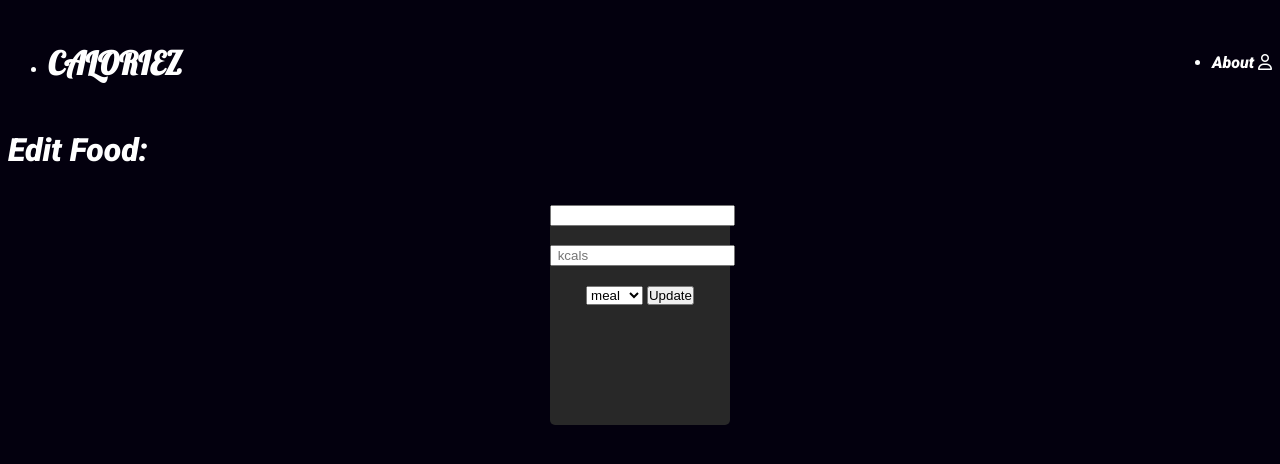
After one commit to chrisholtt/Calorie-tracker-app, a Flask app: template templates/foods/edit.html in a window 1280 px wide. The commit adds this page. Shown: the top 464 px of the page. Run offline with Flask 2, Linux system fonts and the light colour scheme; the template is opened without the code that fills it, so the values that code supplies are empty; some libraries are stand-ins or nearby versions; some web fonts are replaced.

Commit message:
added food edit feature

```diff
--- a/static/style.css
+++ b/static/style.css
@@ -24,7 +24,7 @@
 
 }
 
-nav ul li {
+nav ul {
     display: flex;
     flex-direction: row;
     align-items: center;
@@ -79,7 +79,7 @@ body {
     flex-direction: column;
     text-align: center;
     justify-content: center;
-    border: 2px solid black;
+    border: 2px solid white;
     border-radius: 5px;
     width: 400px;
 }
@@ -140,6 +140,7 @@ body {
     cursor: pointer;
 }
 
+
 .food-container h2 {
     padding: 0;
     margin: 0;
@@ -150,3 +151,20 @@ body {
     font-size: 90px;
     color: var(--Blue1);
 }
+
+.eat-uneat-btn{
+    border: none;
+    width: auto;
+    background: none;
+    cursor: pointer;
+}
+
+#check-green {
+    color: green;
+    font-size: 1.4rem;
+}
+
+#cross-red {
+    color: red;
+    font-size: 1.4rem;
+}
--- a/templates/base.html
+++ b/templates/base.html
@@ -30,8 +30,12 @@
                     <a href="/">
                         <h1 id="title">CALORIEZ</h1>
                     </a>
+                </li>
+                <li>
                     <a href="/">About</a>
+                    <a href="/"><i class="fa-regular fa-user"></i></a>
                 </li>
+
             </ul>
         </nav>
     </header>
--- /dev/null
+++ b/templates/foods/edit.html
@@ -0,0 +1,43 @@
+{% extends 'base.html' %}
+
+{% block content %}
+<h1>Edit Food:</h1>
+<div class="food-wrapper">
+    <div class="food-container">
+        <div class="food-container-inner">
+            <form action="/foods/edit/add/{{user_id}}/{{food_id}}/{{day_id}}" method="POST">
+                <input name="name" type="text" placeholder="{{food.name}}">
+                <br>
+                <br>
+                <input name="calories" type="text" placeholder="{{food.calories}} kcals">
+                <br>
+                <br>
+                <select name="food_type" id="type" required>
+                    <option value="main" {% if food.food_type=="main" %} selected {% endif %}>meal</option>
+                    <option value="fruit" {% if food.food_type=="fruit" %} selected {% endif %}>fruit</option>
+                    <option value="drink" {% if food.food_type=="drink" %} selected {% endif %}>drink</option>
+                    <option value="snack" {% if food.food_type=="snack" %} selected {% endif %}>snack</option>
+                    <option value="other" {% if food.food_type=="other" %} selected {% endif %}>other</option>
+                </select>
+                <button>Update</button>
+            </form>
+
+
+
+            <div class="food-bg">
+                {% if food.food_type == 'main' %}
+                <i class="fa-solid fa-burger"></i>
+                {% elif food.food_type == 'fruit'%}
+                <i class="fa-solid fa-apple-whole"></i>
+                {% elif food.food_type == 'drink'%}
+                <i class="fa-solid fa-bottle-water"></i>
+                {% elif food.food_type == 'snack'%}
+                <i class="fa-solid fa-candy-cane"></i>
+                {% elif food.food_type == 'other'%}
+                <i class="fa-solid fa-circle-question"></i>
+                {% endif %}
+            </div>
+        </div>
+    </div>
+</div>
+{% endblock content %}
```
Also changed, not shown: controllers/foods_controller.py (+18 -0 lines), repositories/food_repository.py (+11 -0 lines), templates/days/day.html (+16 -5 lines).
